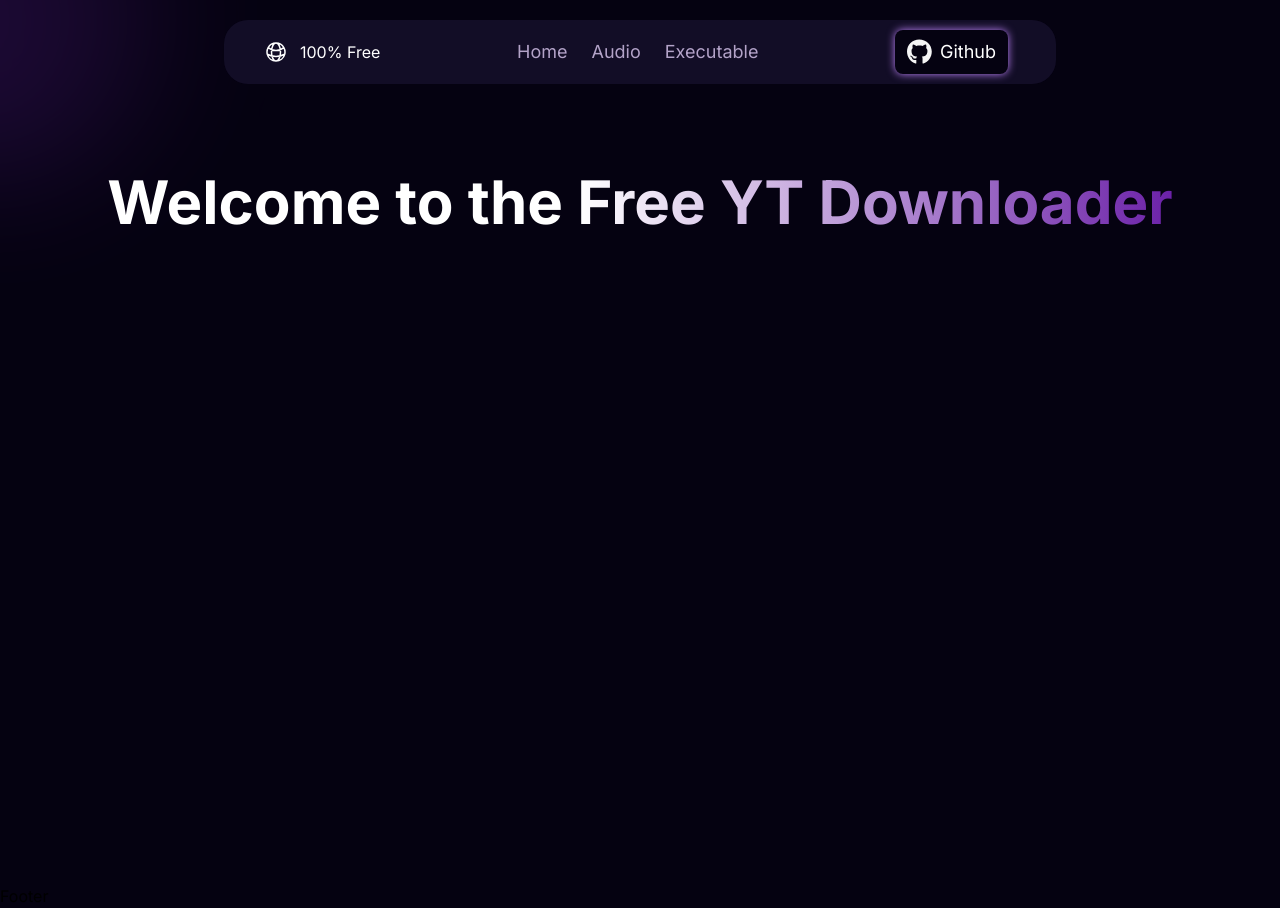
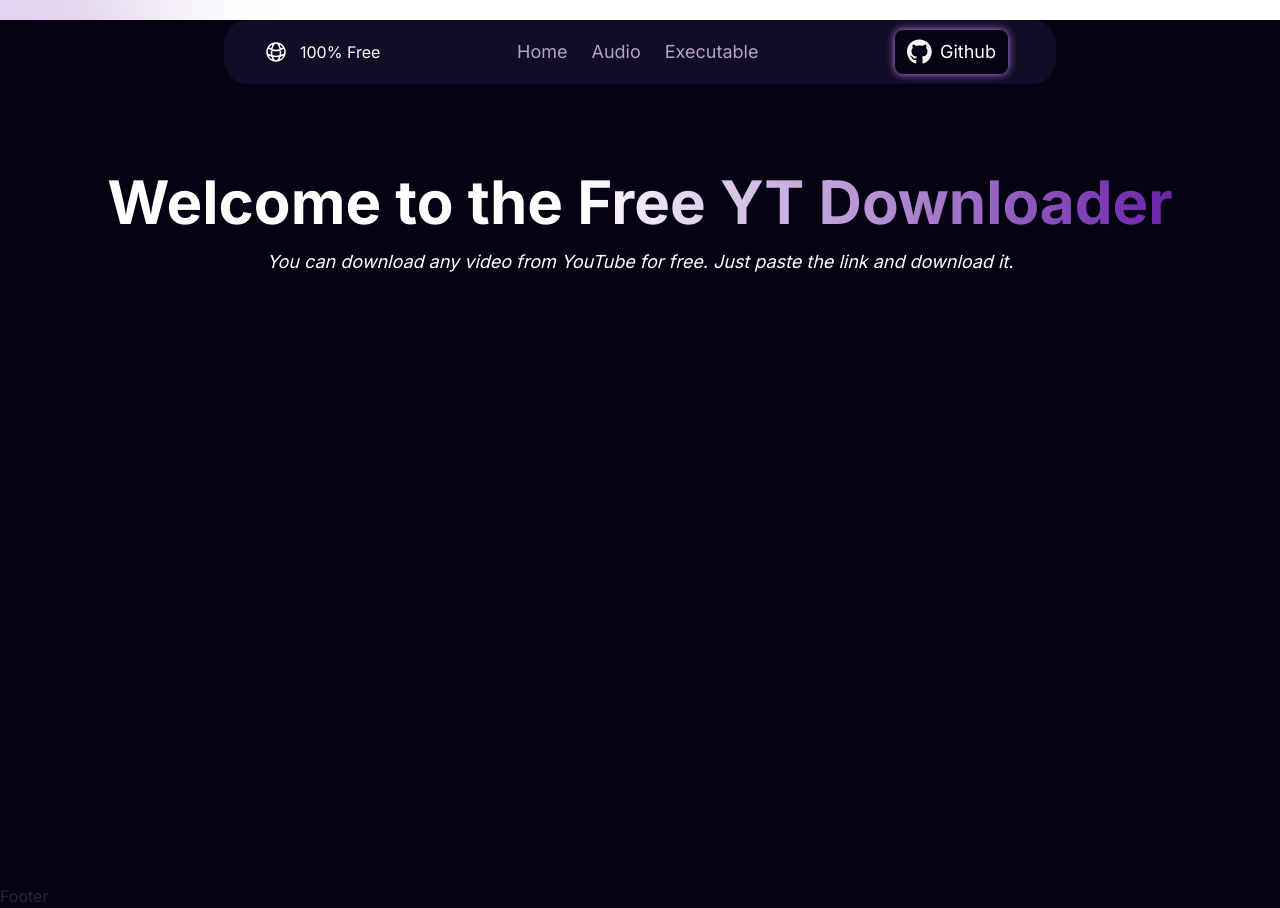
Before and after one commit to DevKaliper/YT_Download, a Next.js app: page / in a window 1280 px wide. Built offline with nearby package versions, Linux system fonts and the light colour scheme.

Commit message:
Daisy UI installed

```diff
--- a/package.json
+++ b/package.json
@@ -17,5 +17,8 @@
     "react": "18.2.0",
     "react-dom": "18.2.0",
     "tailwindcss": "3.3.3"
+  },
+  "devDependencies": {
+    "daisyui": "^3.2.1"
   }
 }
--- a/src/app/layout.js
+++ b/src/app/layout.js
@@ -14,7 +14,7 @@
 
 
   return (
-    <html lang="en">
+    <html lang="es">
 
       <body className={`${inter.className} bg-[#050211]`} >
         <Ball />
--- a/src/app/page.js
+++ b/src/app/page.js
@@ -4,10 +4,14 @@
   return (
     <main >
 <section>
-  <div className="flex flex-col items-center min-h-screen py-2">
-    <h1 className="text-6xl font-bold text-center text-white mt-20">
+  <div className="flex flex-col items-center min-h-screen py-2 px-2">
+    <h1 className=" text-4xl md:text-6xl 2xl:text-7xl font-bold text-center text-white mt-10 md:mt-20">
       Welcome to the <a className="bg-clip-text bg-gradient-to-r from-white to-purple-800 text-transparent" href="https://nextjs.org">Free YT Downloader</a>
     </h1>
+    <p className="text-white text-center mt-4 text-lg italic 2xl:text-2xl">
+      You can download any video from YouTube for free. Just paste the link and download it.
+    </p>
+
 
 
     </div>
--- a/src/components/CursorShadow.jsx
+++ b/src/components/CursorShadow.jsx
@@ -1,10 +1,11 @@
 
 "use client"
 import React from 'react';
-import { useEffect, useRef } from 'react';
+import { useEffect } from 'react';
 
 export const Ball = () => {
   const ball = React.createRef();
+
 
   useEffect(() => {
     const listener = (event) => {
--- a/tailwind.config.js
+++ b/tailwind.config.js
@@ -8,5 +8,6 @@
   theme: {
 
   },
-  plugins: [],
+  plugins: [require("daisyui")],
+
 }
```
Also changed, not shown: src/components/header.jsx (+3 -3 lines), 1 other file (tests, documents, lock files or other folders).
